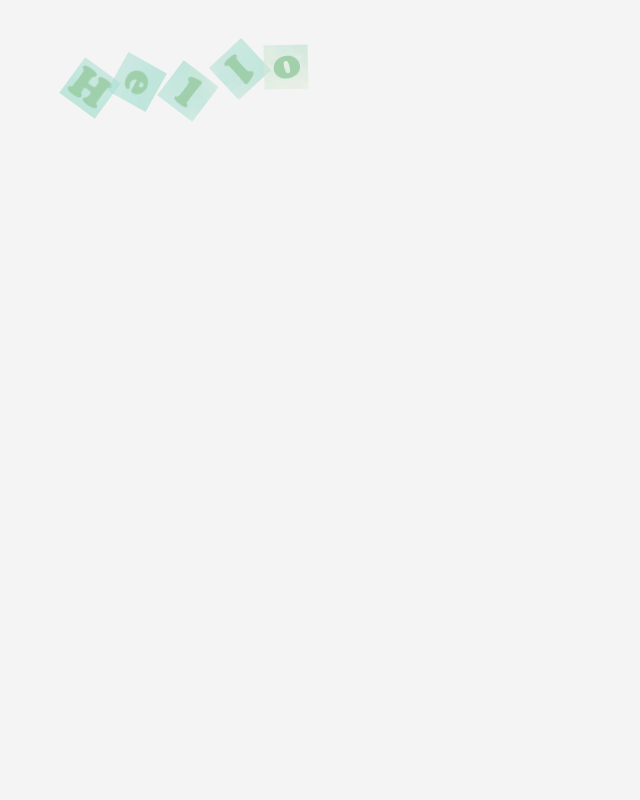
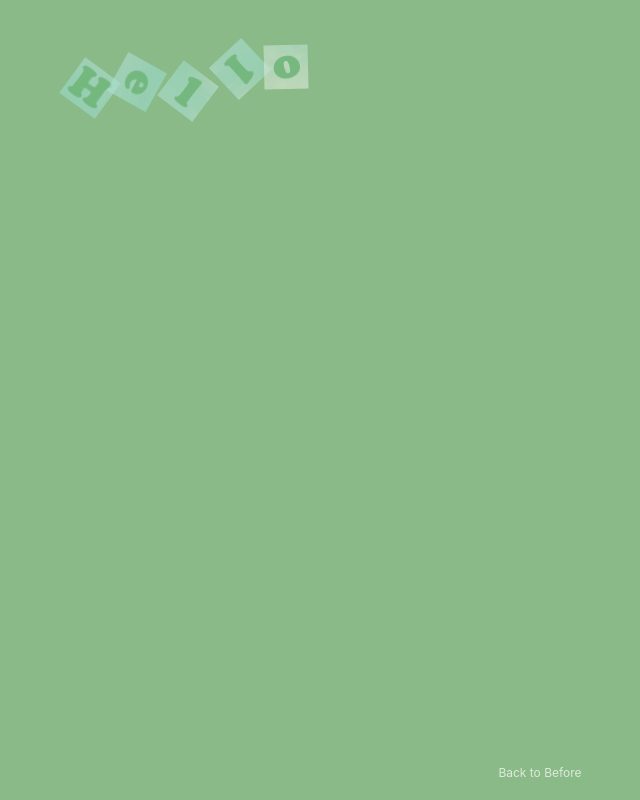
Before and after one commit to heshengbang/electron-jquery-demo, an Electron app: page app/hello.html in a window 1200 px wide. Shown: the whole page, without its empty margins (60-700 px from the left). Drawn offline with nearby package versions, Linux system fonts and the light colour scheme.

Commit message:
add demo one

```diff
--- a/app/hello.html
+++ b/app/hello.html
@@ -4,6 +4,25 @@
     <meta charset="utf-8">
     <title>Hello Sea.js</title>
     <link rel="stylesheet" href="../assets/css/hello/style.css">
+    <style>
+        body {
+            font-family: system, -apple-system, '.SFNSText-Regular', 'SF UI Text', 'Lucida Grande', 'Segoe UI', Ubuntu, Cantarell, sans-serif;
+            color: #fff;
+            background-color: #8aba87;
+            text-align: center;
+            font-size: 40px;
+        }
+        #back {
+            color: white;
+            opacity: 0.7;
+            position: absolute;
+            bottom: 20px;
+            left: 50%;
+            transform: translateX(-50%);
+            font-size: 12px;
+            text-decoration: none;
+        }
+    </style>
 </head>
 <body>
 <div id="container">
@@ -15,9 +34,9 @@
     <!--<img src="../assets/img/,.png" width="44" height="44" alt=",">-->
 </div>
 
-
+<a id="back" href="../index.html">Back to Before</a>
+</body>
 <script>
-    require("../assets/js/hello/hello-main")
+	require("../assets/js/hello/hello-main")
 </script>
-</body>
 </html>
--- a/assets/js/hello/hello-main.js
+++ b/assets/js/hello/hello-main.js
@@ -2,3 +2,7 @@ var Spinning = require('./spinning');
 
 var s = new Spinning('#container');
 s.render();
+
+window.$('#back').click(function () {
+	window.console.log('click');
+});
--- a/assets/js/hello/spinning.js
+++ b/assets/js/hello/spinning.js
@@ -1,9 +1,9 @@
 window.$ = window.jQuery = require('jquery');
-window.Tether = require('tether')
-window.Bootstrap = require('bootstrap')
+window.Tether = require('tether');
+window.Bootstrap = require('bootstrap');
 
 function Spinning(container) {
-    this.container = $(container);
+	this.container = window.$(container);
 	this.icons = this.container.children();
 	this.spinnings = [];
 }
@@ -15,14 +15,14 @@ Spinning.prototype.render = function () {
 	this.container.css('background', 'none');
 	this.icons.show();
 	this._spin();
-}
+};
 
 Spinning.prototype._init = function () {
 	var spinnings = this.spinnings;
 
-    $(this.icons).each(function (n) {
+	window.$(this.icons).each(function (n) {
 		var startDeg = random(360);
-        var node = $(this);
+		var node = window.$(this);
 		var timer;
 
 		node.css({
@@ -48,20 +48,20 @@ Spinning.prototype._init = function () {
 		}
 
 		spinnings[n] = spin;
-    })
+	});
 
 	return this;
-}
+};
 
 Spinning.prototype._spin = function () {
 
-    $(this.spinnings).each(function (i, fn) {
+	window.$(this.spinnings).each(function (i, fn) {
 		setTimeout(fn, Math.ceil(random(3000)));
 	});
 
 	return this;
-}
+};
 
 function random(x) {
-    return Math.random() * x
-};
+	return Math.random() * x;
+}
--- a/package.json
+++ b/package.json
@@ -18,7 +18,9 @@
   "license": "CC0-1.0",
   "devDependencies": {
     "electron": "^1.8.3",
-    "eslint-config-google": "^0.9.1"
+    "eslint": "^4.19.1",
+    "eslint-config-google": "^0.9.1",
+    "eslint-plugin-react": "^7.7.0"
   },
   "dependencies": {
     "bootstrap": "^4.0.0-beta.3",
```
Also changed, not shown: main.js (+19 -17 lines), .eslintrc.js, 1 other file. Lines whose indentation alone changed are shown as unchanged.
